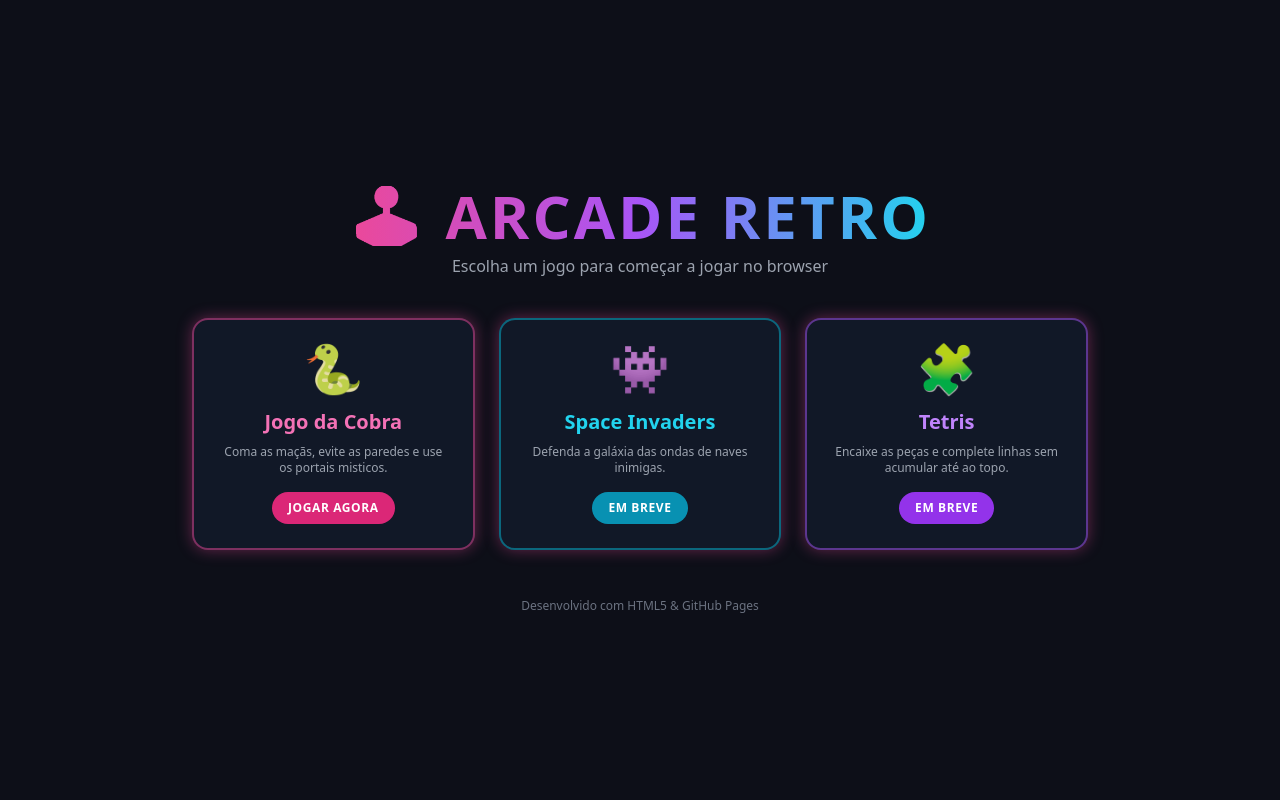
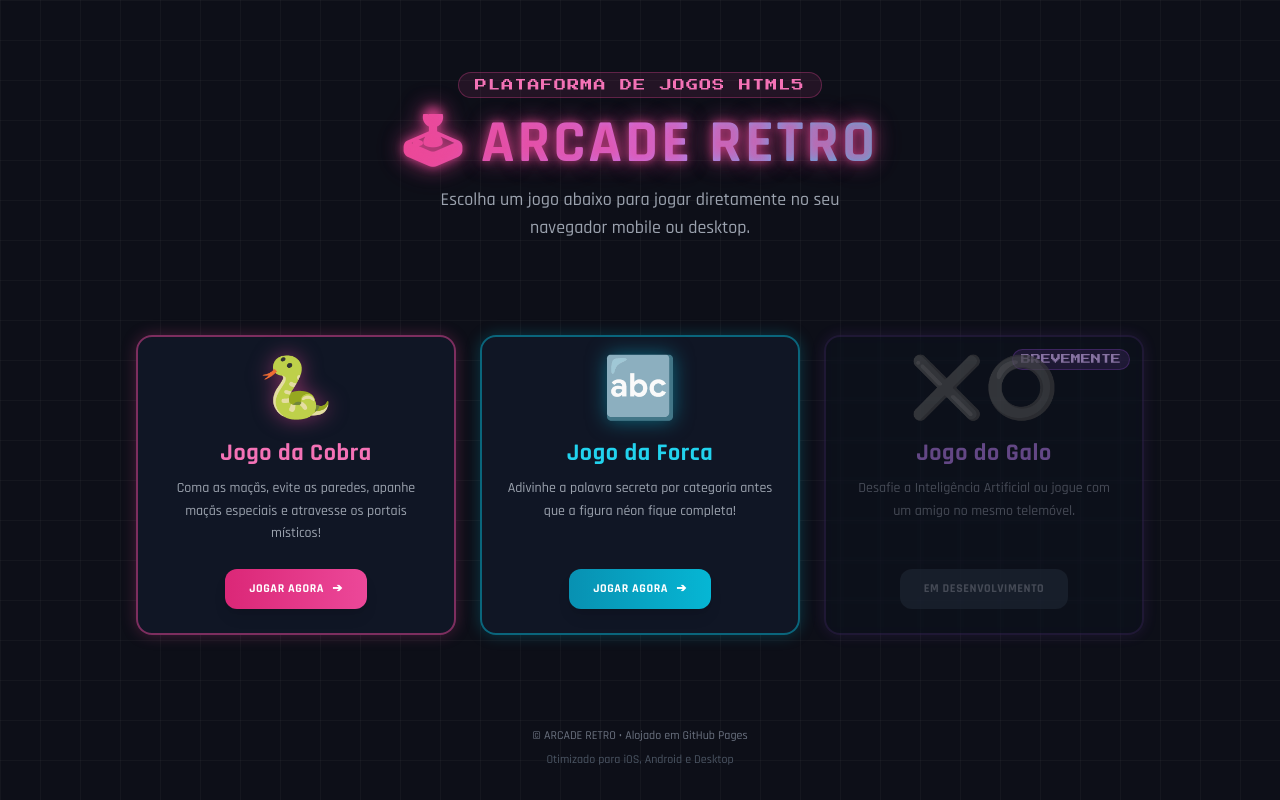
Before and after one commit to figueira61/Templo-do-Retro, a plain HTML site: page index.html in a window 1280 px wide. Drawn offline with nearby package versions, Linux system fonts and the light colour scheme.

Commit message:
Add files via upload

```diff
--- a/index.html
+++ b/index.html
@@ -2,74 +2,137 @@
 <html lang="pt">
 <head>
     <meta charset="UTF-8">
-    <meta name="viewport" content="width=device-width, initial-scale=1.0">
-    <title>Arcade Retro - Coleção de Jogos</title>
+    <meta name="viewport" content="width=device-width, initial-scale=1.0, maximum-scale=1.0, user-scalable=no">
+    <title>Arcade Retro - Portal de Jogos</title>
+    <!-- Tailwind CSS -->
     <script src="https://cdn.tailwindcss.com"></script>
     <style>
+        @import url('https://fonts.googleapis.com/css2?family=Press+Start+2P&family=Rajdhani:wght@500;700;900&display=swap');
+
         body {
             background-color: #0d0f18;
             color: #ffffff;
-            font-family: system-ui, -apple-system, sans-serif;
+            font-family: 'Rajdhani', sans-serif;
+            min-height: 100dvh;
         }
-        .neon-border {
-            box-shadow: 0 0 15px rgba(236, 72, 153, 0.4);
+
+        .font-arcade {
+            font-family: 'Press Start 2P', cursive;
         }
-        .neon-border:hover {
-            box-shadow: 0 0 25px rgba(236, 72, 153, 0.8);
+
+        /* Efeitos Glow e Neon */
+        .neon-title {
+            text-shadow: 0 0 10px rgba(236, 72, 153, 0.7),
+                         0 0 20px rgba(236, 72, 153, 0.5),
+                         0 0 30px rgba(236, 72, 153, 0.3);
+        }
+
+        .neon-card-pink {
+            box-shadow: 0 0 15px rgba(236, 72, 153, 0.25);
+        }
+        .neon-card-pink:hover {
+            box-shadow: 0 0 25px rgba(236, 72, 153, 0.6);
+        }
+
+        .neon-card-cyan {
+            box-shadow: 0 0 15px rgba(6, 182, 212, 0.25);
+        }
+        .neon-card-cyan:hover {
+            box-shadow: 0 0 25px rgba(6, 182, 212, 0.6);
+        }
+
+        .neon-card-purple {
+            box-shadow: 0 0 15px rgba(168, 85, 247, 0.2);
+        }
+
+        /* Grelha de Fundo Retro */
+        .bg-grid {
+            background-size: 40px 40px;
+            background-image:
+                linear-gradient(to right, rgba(255, 255, 255, 0.03) 1px, transparent 1px),
+                linear-gradient(to bottom, rgba(255, 255, 255, 0.03) 1px, transparent 1px);
         }
     </style>
 </head>
-<body class="min-h-screen flex flex-col items-center justify-center p-6">
+<body class="bg-grid flex flex-col items-center justify-between p-4 md:p-8">
 
     <!-- Cabeçalho -->
-    <header class="text-center mb-10">
-        <h1 class="text-4xl md:text-6xl font-black tracking-wider text-transparent bg-clip-text bg-gradient-to-r from-pink-500 via-purple-500 to-cyan-400 mb-2">
-            🕹️️ ARCADE RETRO
+    <header class="text-center my-6 md:my-10">
+        <div class="inline-block px-4 py-1 bg-pink-500/10 border border-pink-500/30 rounded-full text-pink-400 text-xs font-arcade mb-4 tracking-widest uppercase">
+            Plataforma de Jogos HTML5
+        </div>
+        <h1 class="neon-title text-4xl sm:text-5xl md:text-6xl font-black tracking-wider text-transparent bg-clip-text bg-gradient-to-r from-pink-500 via-purple-400 to-cyan-400 mb-3">
+            🕹 ARCADE RETRO
         </h1>
-        <p class="text-gray-400 text-sm md:text-base">Escolha um jogo para começar a jogar no browser</p>
+        <p class="text-gray-400 text-base sm:text-lg max-w-md mx-auto font-medium">
+            Escolha um jogo abaixo para jogar diretamente no seu navegador mobile ou desktop.
+        </p>
     </header>
 
     <!-- Grelha de Jogos -->
-    <main class="grid grid-cols-1 sm:grid-cols-2 lg:grid-cols-3 gap-6 max-w-4xl w-full">
+    <main class="grid grid-cols-1 sm:grid-cols-2 lg:grid-cols-3 gap-6 max-w-5xl w-full my-auto px-2">
 
-        <!-- Cartão / Botão: Jogo da Cobra -->
-        <a href="https://o-seu-utilizador.github.io/snake-game/"
-           class="neon-border bg-gray-900 border-2 border-pink-500/50 hover:border-pink-500 rounded-2xl p-6 transition-all transform hover:-translate-y-1 flex flex-col items-center text-center group">
-            <div class="text-5xl mb-4 group-hover:scale-110 transition-transform">🐍</div>
-            <h2 class="text-xl font-bold text-pink-400 mb-2">Jogo da Cobra</h2>
-            <p class="text-gray-400 text-xs mb-4">Coma as maçãs, evite as paredes e use os portais misticos.</p>
-            <span class="mt-auto inline-block bg-pink-600 group-hover:bg-pink-500 text-white text-xs font-bold px-4 py-2 rounded-full uppercase tracking-wider">
-                Jogar Agora
+        <!-- Cartão 1: Jogo da Cobra -->
+        <a href="https://figueira61.github.io/snake-game/"
+           class="neon-card-pink bg-gray-900/90 border-2 border-pink-500/50 hover:border-pink-500 rounded-2xl p-6 transition-all duration-300 transform hover:-translate-y-1.5 flex flex-col items-center text-center group backdrop-blur-sm">
+            <div class="text-6xl mb-4 group-hover:scale-110 transition-transform duration-300 filter drop-shadow-[0_0_10px_rgba(236,72,153,0.5)]">
+                🐍
+            </div>
+            <h2 class="text-2xl font-bold text-pink-400 mb-2 tracking-wide group-hover:text-pink-300">
+                Jogo da Cobra
+            </h2>
+            <p class="text-gray-400 text-sm mb-6 leading-relaxed">
+                Coma as maçãs, evite as paredes, apanhe maçãs especiais e atravesse os portais místicos!
+            </p>
+            <span class="mt-auto inline-flex items-center gap-2 bg-gradient-to-r from-pink-600 to-pink-500 group-hover:from-pink-500 group-hover:to-pink-400 text-white text-xs font-bold px-6 py-3 rounded-xl uppercase tracking-wider shadow-lg transition-all">
+                <span>Jogar Agora</span>
+                <span class="group-hover:translate-x-1 transition-transform">➔</span>
             </span>
         </a>
 
-        <!-- Cartão / Botão: Jogo 2 (Exemplo) -->
-        <a href="https://o-seu-utilizador.github.io/outro-jogo/"
-           class="neon-border bg-gray-900 border-2 border-cyan-500/50 hover:border-cyan-500 rounded-2xl p-6 transition-all transform hover:-translate-y-1 flex flex-col items-center text-center group">
-            <div class="text-5xl mb-4 group-hover:scale-110 transition-transform">👾</div>
-            <h2 class="text-xl font-bold text-cyan-400 mb-2">Space Invaders</h2>
-            <p class="text-gray-400 text-xs mb-4">Defenda a galáxia das ondas de naves inimigas.</p>
-            <span class="mt-auto inline-block bg-cyan-600 group-hover:bg-cyan-500 text-white text-xs font-bold px-4 py-2 rounded-full uppercase tracking-wider">
-                Em Breve
+        <!-- Cartão 2: Jogo da Forca -->
+        <a href="https://figueira61.github.io/forca/"
+           class="neon-card-cyan bg-gray-900/90 border-2 border-cyan-500/50 hover:border-cyan-500 rounded-2xl p-6 transition-all duration-300 transform hover:-translate-y-1.5 flex flex-col items-center text-center group backdrop-blur-sm">
+            <div class="text-6xl mb-4 group-hover:scale-110 transition-transform duration-300 filter drop-shadow-[0_0_10px_rgba(6,182,212,0.5)]">
+                🔤
+            </div>
+            <h2 class="text-2xl font-bold text-cyan-400 mb-2 tracking-wide group-hover:text-cyan-300">
+                Jogo da Forca
+            </h2>
+            <p class="text-gray-400 text-sm mb-6 leading-relaxed">
+                Adivinhe a palavra secreta por categoria antes que a figura néon fique completa!
+            </p>
+            <span class="mt-auto inline-flex items-center gap-2 bg-gradient-to-r from-cyan-600 to-cyan-500 group-hover:from-cyan-500 group-hover:to-cyan-400 text-white text-xs font-bold px-6 py-3 rounded-xl uppercase tracking-wider shadow-lg transition-all">
+                <span>Jogar Agora</span>
+                <span class="group-hover:translate-x-1 transition-transform">➔</span>
             </span>
         </a>
 
-        <!-- Cartão / Botão: Jogo 3 (Exemplo) -->
-        <a href="https://o-seu-utilizador.github.io/tetris-retro/"
-           class="neon-border bg-gray-900 border-2 border-purple-500/50 hover:border-purple-500 rounded-2xl p-6 transition-all transform hover:-translate-y-1 flex flex-col items-center text-center group">
-            <div class="text-5xl mb-4 group-hover:scale-110 transition-transform">🧩</div>
-            <h2 class="text-xl font-bold text-purple-400 mb-2">Tetris</h2>
-            <p class="text-gray-400 text-xs mb-4">Encaixe as peças e complete linhas sem acumular até ao topo.</p>
-            <span class="mt-auto inline-block bg-purple-600 group-hover:bg-purple-500 text-white text-xs font-bold px-4 py-2 rounded-full uppercase tracking-wider">
-                Em Breve
+        <!-- Cartão 3: Em Breve (Exemplo: Jogo do Galo / Tic Tac Toe) -->
+        <div class="neon-card-purple bg-gray-900/40 border-2 border-purple-500/20 rounded-2xl p-6 flex flex-col items-center text-center opacity-60 backdrop-blur-sm relative overflow-hidden">
+            <div class="absolute top-3 right-3 bg-purple-500/20 border border-purple-500/40 text-purple-300 text-[10px] font-arcade px-2 py-0.5 rounded-full uppercase">
+                Brevemente
+            </div>
+            <div class="text-6xl mb-4 grayscale opacity-70">
+                ❌⭕
+            </div>
+            <h2 class="text-2xl font-bold text-purple-400/80 mb-2 tracking-wide">
+                Jogo do Galo
+            </h2>
+            <p class="text-gray-500 text-sm mb-6 leading-relaxed">
+                Desafie a Inteligência Artificial ou jogue com um amigo no mesmo telemóvel.
+            </p>
+            <span class="mt-auto inline-block bg-gray-800 text-gray-500 text-xs font-bold px-6 py-3 rounded-xl uppercase tracking-wider cursor-not-allowed">
+                Em Desenvolvimento
             </span>
-        </a>
+        </div>
 
     </main>
 
     <!-- Rodapé -->
-    <footer class="mt-12 text-gray-500 text-xs">
-        Desenvolvido com HTML5 & GitHub Pages
+    <footer class="mt-10 text-center text-gray-500 text-xs font-medium space-y-2">
+        <p>© ARCADE RETRO • Alojado em GitHub Pages</p>
+        <p class="text-gray-600">Otimizado para iOS, Android e Desktop</p>
     </footer>
 
 </body>
```
